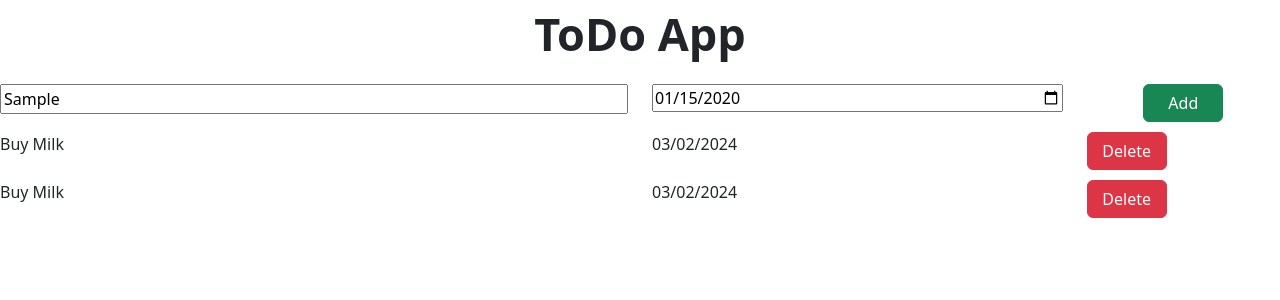
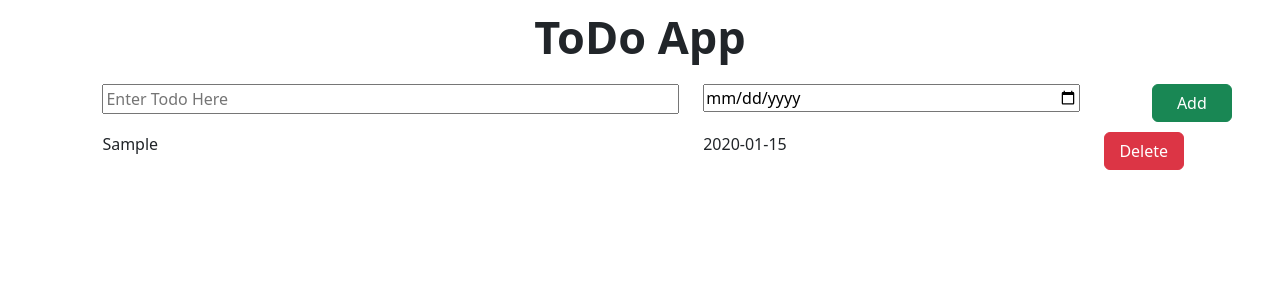
Before and after one commit to vinithp03/Vinith-React_ToDo_App, a React (Vite) app: page / in a window 1280 px wide. Both pictures are taken after typing "Sample", "2020-01-15" into the empty fields and a click on the button "Add". Shown: the top 300 px of the page. Built offline with nearby package versions, Linux system fonts and the light colour scheme.

Commit message:
Updated components using states

```diff
--- a/src/App.css
+++ b/src/App.css
@@ -1,17 +1,6 @@
-p{
-  font-weight: 900;
-  font-size: 45px;
-  margin : 10px;
-  margin-bottom: 20px;
-}
 
 input {
  width: 100%;
-}
-
-.items
-{
-  text-align: left;
 }
 
 .new-row{
--- a/src/App.jsx
+++ b/src/App.jsx
@@ -1,17 +1,30 @@
 import AppName from "./components/AppName";
 import ToDoAdd from "./components/ToDoAdd";
-import ToDoItem from "./components/ToDoItem";
+import Items from "./components/Items";
+import EmptyMesage from "./components/EmptyMesage";
+import { useState } from "react";
 import "./App.css";
 
 function App() {
+
+  const [toItems, setItems] = useState([]);
+
+  const handleNewItem = (itemName, dueDate) => {
+    const initialItem = [...toItems, { task: itemName, date: dueDate }];
+    setItems(initialItem);
+  }
+
+  const handleDeleteItem = (itemName) => {
+    const afterDelete = toItems.filter(item => item.task !== itemName);
+    setItems(afterDelete);
+  }
+
   return (
     <center className="todo-container">
       <AppName />
-      <ToDoAdd />
-      <div class="items">
-        <ToDoItem />
-        <ToDoItem />
-      </div>
+      <ToDoAdd onNewItem={handleNewItem} />
+      <Items toDoItems={toItems} onDelete={handleDeleteItem} />
+      {toItems.length === 0 && <EmptyMesage />}
     </center>
   );
 }
--- a/src/components/AppName.jsx
+++ b/src/components/AppName.jsx
@@ -1,9 +1,7 @@
+import styles from './AppName.module.css';
+
 const AppName = () => {
-  return (
-    <div>
-      <p>ToDo App</p>
-    </div>
-  );
+  return <h1 className={styles.toDoHeading}>ToDo App</h1>;
 };
 
 export default AppName;
--- /dev/null
+++ b/src/components/AppName.module.css
@@ -0,0 +1,6 @@
+.toDoHeading {
+  font-weight: 800;
+  font-size: 45px;
+  margin: 10px;
+  margin-bottom: 20px;
+}
--- /dev/null
+++ b/src/components/EmptyMesage.jsx
@@ -0,0 +1,9 @@
+import styles from './EmptyMesage.module.css';
+
+const EmptyMesage = () => {
+  return (
+    <h2 className={styles.empty}>Enjoy your day</h2>
+  )
+}
+
+export default EmptyMesage
--- /dev/null
+++ b/src/components/EmptyMesage.module.css
@@ -0,0 +1,6 @@
+.empty {
+  font-weight: 800;
+  font-size: 25px;
+  margin: 10px;
+  margin-bottom: 20px;
+}
--- /dev/null
+++ b/src/components/Items.jsx
@@ -0,0 +1,15 @@
+import ToDoItem from "./ToDoItem"
+import styles from "./Items.module.css";
+
+function Items({ toDoItems, onDelete }) {
+  return (
+    <>
+      <div className={styles.itemsContainer}>
+        {toDoItems.map((item) => (<ToDoItem todoName={item.task} todoDate={item.date} onDelete={onDelete} />))}
+
+      </div>
+    </>
+  )
+}
+
+export default Items
--- /dev/null
+++ b/src/components/Items.module.css
@@ -0,0 +1,4 @@
+.itemsContainer {
+  text-align: left;
+  margin-left: 8%;
+}
--- a/src/components/ToDoAdd.jsx
+++ b/src/components/ToDoAdd.jsx
@@ -1,22 +1,41 @@
-import React from "react";
+import React, { useState } from "react";
+import styles from "./ToDoAdd.module.css"
 
-const ToDoAdd = () => {
+const ToDoAdd = ({ onNewItem }) => {
+
+  const [toDoTask, setTask] = useState();
+  const [toDoDate, setDate] = useState();
+
+  const handleNewTask = (event) => {
+    setTask(event.target.value);
+  }
+
+  const handleNewDate = (event) => {
+    setDate(event.target.value);
+  }
+
+  const addNewItem = () => {
+    onNewItem(toDoTask, toDoDate);
+    setTask("");
+    setDate("");
+  }
+
   return (
-    <div>
-      <div class="row new-row">
-        <div class="col-6">
-          <input type="text" placeholder="Enter Todo Here" />
+    <div className={styles.toDoPlace}>
+      <div className="row new-row">
+        <div className="col-6">
+          <input type="text" placeholder="Enter Todo Here" value={toDoTask} onChange={handleNewTask} />
         </div>
-        <div class="col-4">
-          <input type="date" />
+        <div className="col-4">
+          <input type="date" value={toDoDate} onChange={handleNewDate} />
         </div>
-        <div class="col-2">
-          <button type="button" class="btn btn-success new-button">
+        <div className="col-2">
+          <button type="button" className="btn btn-success new-button" onClick={addNewItem}>
             Add
           </button>
         </div>
       </div>
-    </div>
+    </div >
   );
 };
 
--- /dev/null
+++ b/src/components/ToDoAdd.module.css
@@ -0,0 +1,3 @@
+.toDoPlace {
+  margin-left: 8%;
+}
--- a/src/components/ToDoItem.jsx
+++ b/src/components/ToDoItem.jsx
@@ -1,13 +1,13 @@
-const ToDoItem = () => {
-  let item = "Buy Milk";
-  let item2 = "Go to college";
+const ToDoItem = ({ todoDate, todoName, onDelete }) => {
+
   return (
     <div>
       <div class="row new-row">
-        <div class="col-6">{item}</div>
-        <div class="col-4">03/02/2024</div>
+        <div class="col-6">{todoName}</div>
+        <div class="col-4">{todoDate}</div>
         <div class="col-2">
-          <button type="button" class="btn btn-danger new-button">
+          <button type="button" class="btn btn-danger new-button"
+            onClick={() => onDelete(todoName)} >
             Delete
           </button>
         </div>
```
